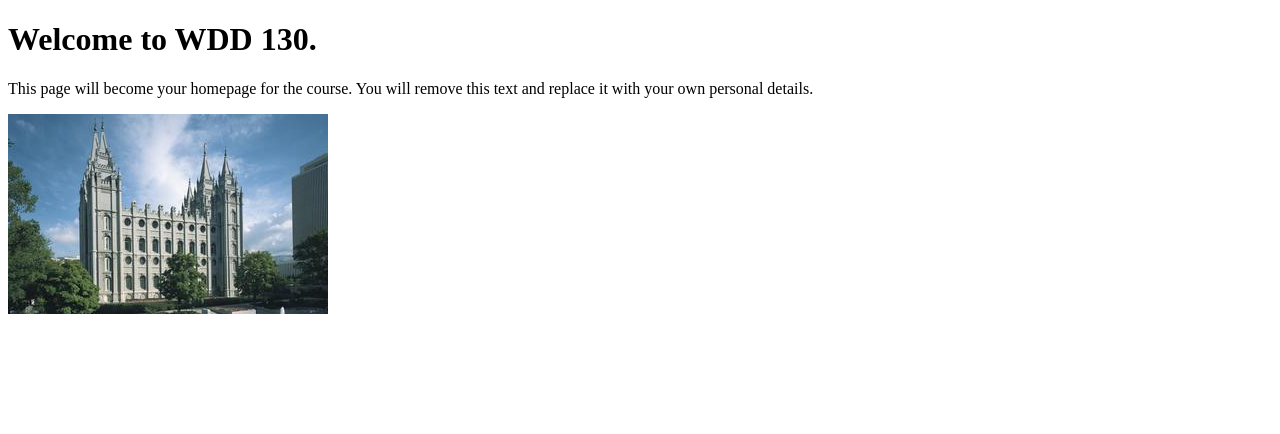
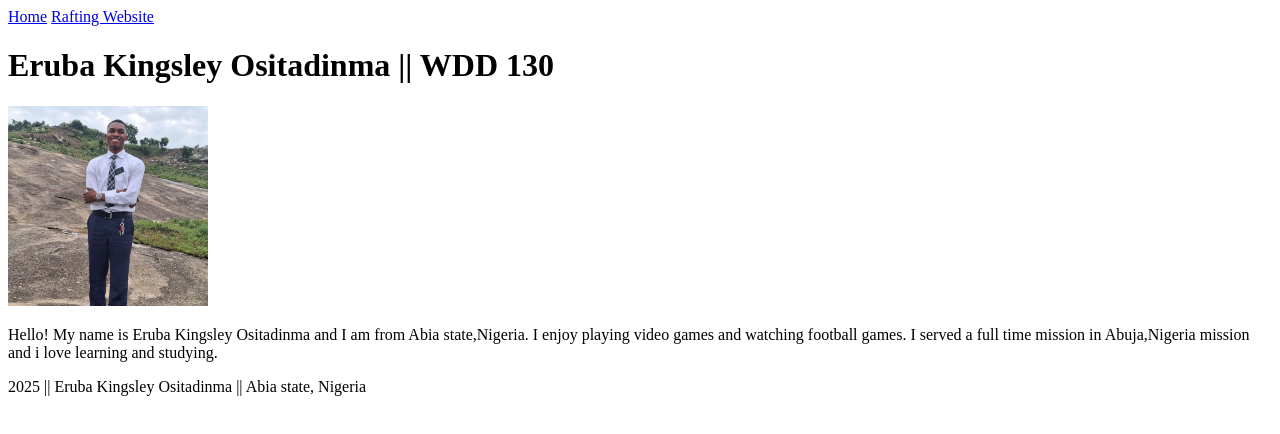
Before and after one commit to kingsDeCODDER/wdd130, a plain HTML site: page index.html in a window 1280 px wide. Drawn offline with Linux system fonts and the light colour scheme.

Commit message:
made some changes

```diff
--- a/index.html
+++ b/index.html
@@ -1,14 +1,32 @@
 <!DOCTYPE html>
 <html lang="en">
+
 <head>
     <meta charset="UTF-8">
     <meta name="viewport" content="width=device-width, initial-scale=1.0">
-    <title>WDD 130 | Personal Homepage</title>
+    <title>Eruba Kingsley Ositadinma | WDD 130</title>
 </head>
+
 <body>
-    <h1>Welcome to WDD 130.</h1>
-    <p>This page will become your homepage for the course. You will remove this text and replace it with your own personal details.</p>
+    <header>
+        <nav>
+            <a href="#">Home</a>
+            <a href="wwr/">Rafting Website</a>
+        </nav>
+    </header>
 
-    <img src="images/salt-lake-temple.jpg" alt="The Salt Lake Temple.">
+    <main>
+        <h1> Eruba Kingsley Ositadinma || WDD 130</h1>
+        <img src="images/kingsley.webp" alt="Hello, my name is Eruba Kingsley Ositadinma"
+          width="200">
+        <p>Hello! My name is Eruba Kingsley Ositadinma and I am from Abia state,Nigeria. I enjoy
+            playing video games and watching football games. I served a full time mission in
+            Abuja,Nigeria mission and i love learning and studying.</p>
+    </main>
+
+    <footer>
+        <p> 2025 || Eruba Kingsley Ositadinma || Abia state, Nigeria</p>
+    </footer>
 </body>
+
 </html>
```
Also changed, not shown: images/kingsley.webp (added).
